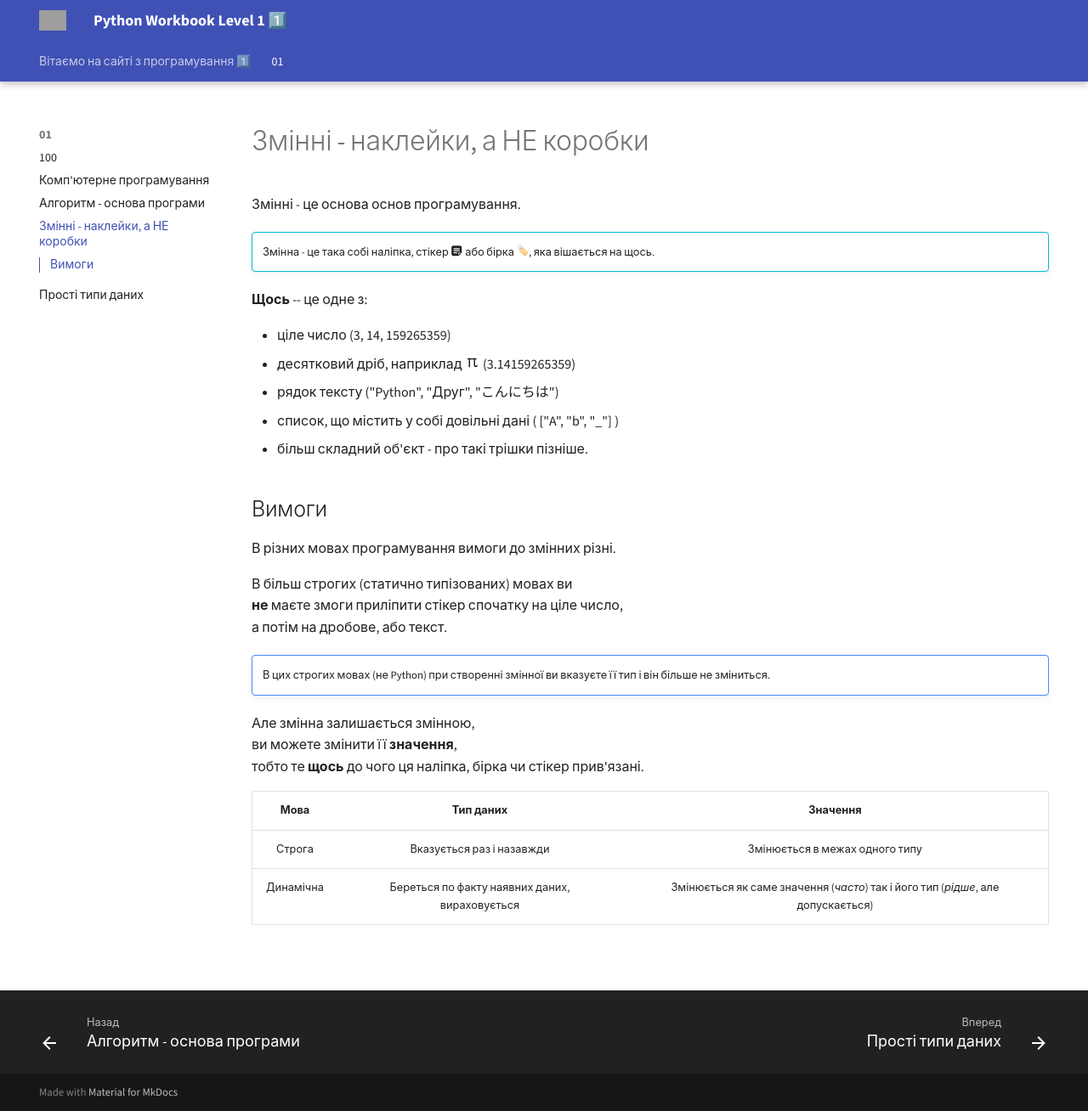
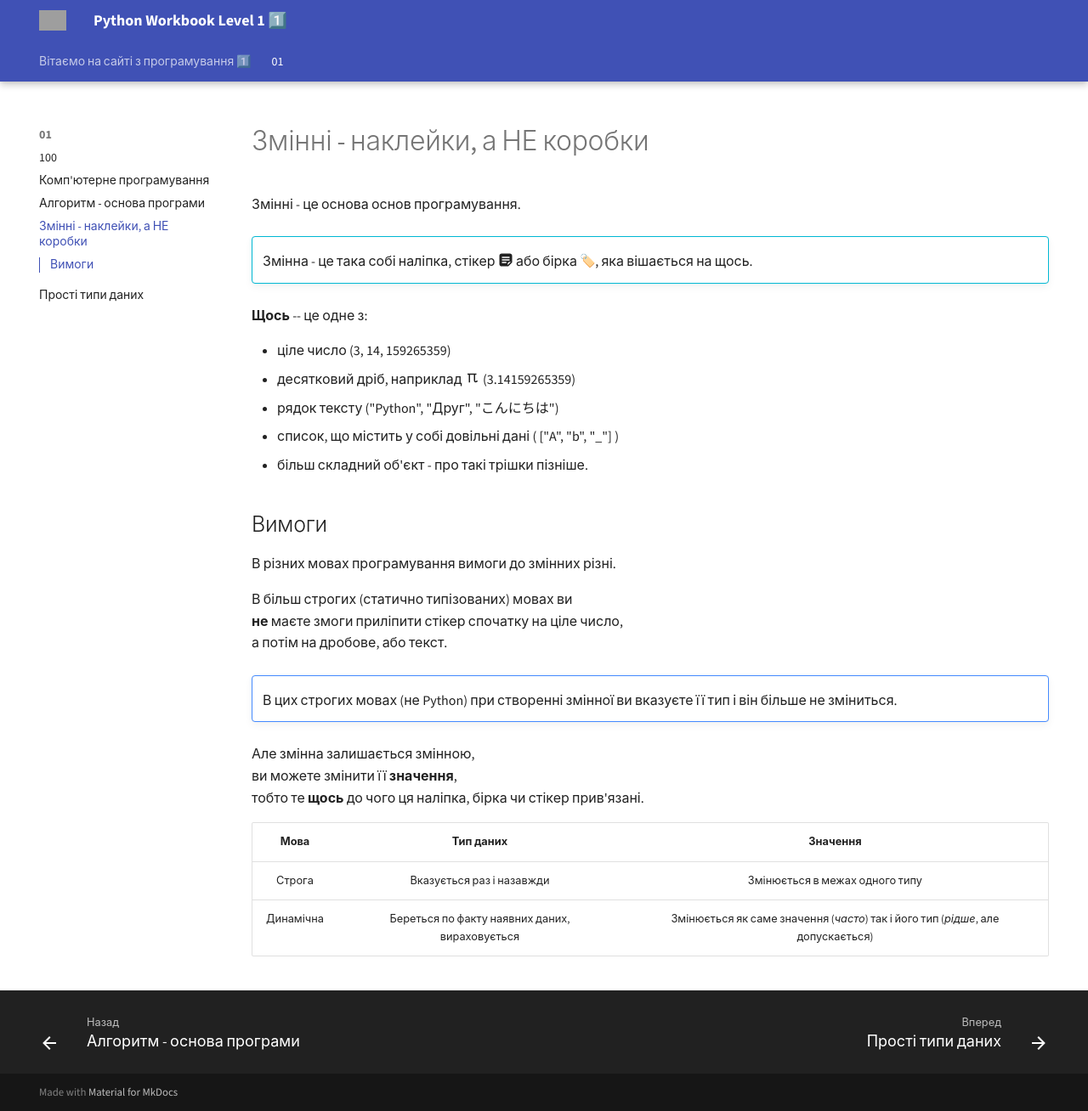
Before and after one commit to ekidscoding/python-workbook-Level1-Part1, an MkDocs documentation site: the page built from docs/01/130.md, in a window 1280 px wide and 1308 px high. Shown: the whole window at 85% size. Built offline with MkDocs 1.6.1 and Material for MkDocs 9.7.7, drawn with Linux system fonts in a browser that asks for light colours; emoji names are drawn with the system emoji font; comment, search, counter and statistics services are not loaded; grey boxes are pictures that could not be loaded.

Commit message:
add custom css

```diff
--- /dev/null
+++ b/docs/stylesheets/extra.css
@@ -0,0 +1,30 @@
+  /* .md-typeset {
+    font-size: 1rem;
+  } */
+
+  .md-typeset details {
+    font-size: 1em;
+  }
+
+  .md-typeset details>p {
+    font-size: 1em;
+  }
+
+  .md-typeset .admonition {
+    font-size: 1em;
+  }
+
+  .md-typeset .admonition p {
+    font-size: 1em;
+  }
+
+  .md-typeset table>tbody {
+    font-size: 1em;
+  }
+
+  .md-typeset table>thead {
+    font-size: 1em;
+  }
+  .md-typeset .tabbed-labels>label {
+    font-size: .8em;
+  }
--- a/mkdocs.yml
+++ b/mkdocs.yml
@@ -20,6 +20,9 @@ theme:
     - navigation.tabs.sticky
     - navigation.sections
     - navigation.expand
+
+extra_css:
+  - stylesheets/extra.css
 
 markdown_extensions:
   - admonition
```
